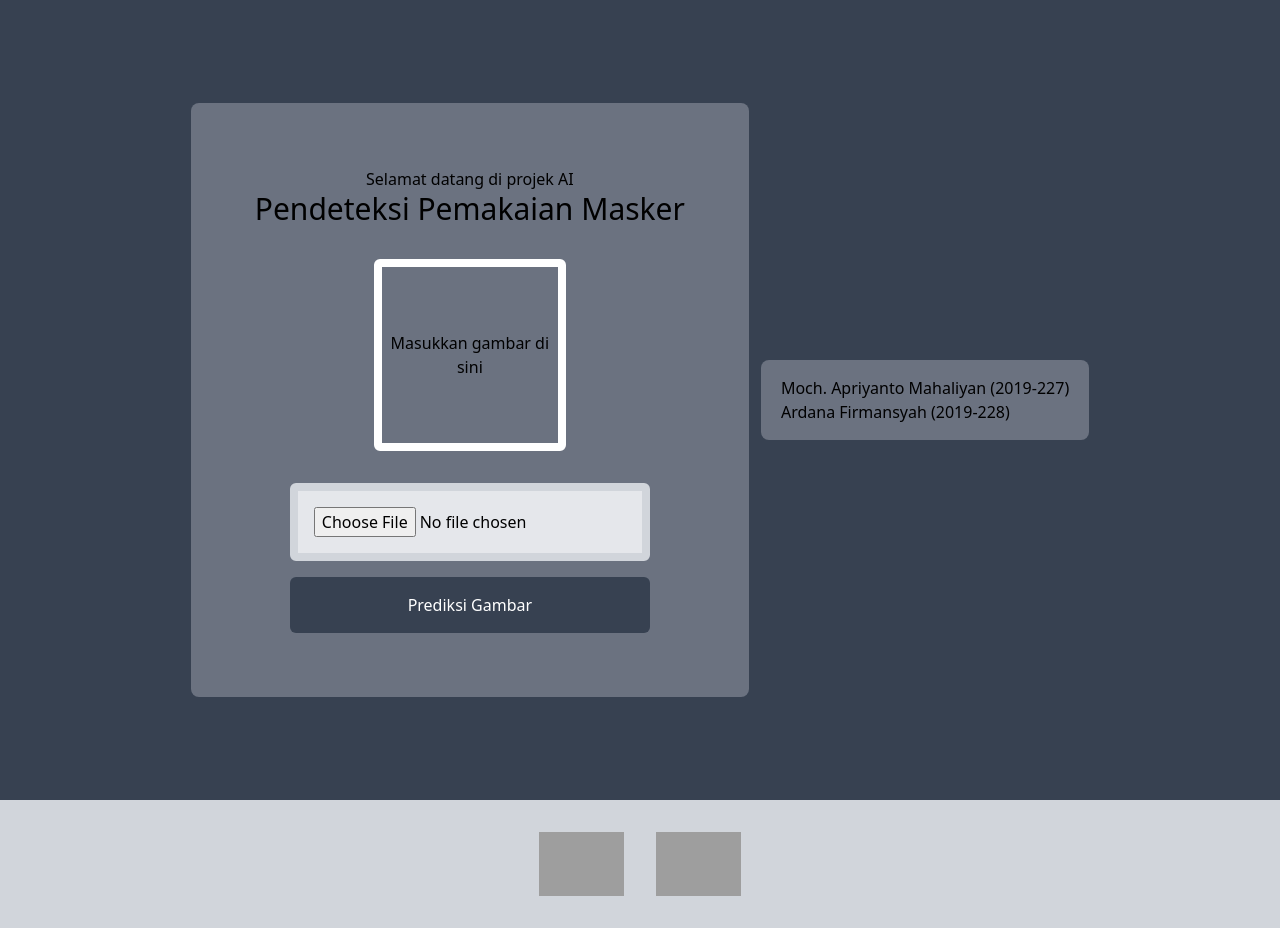
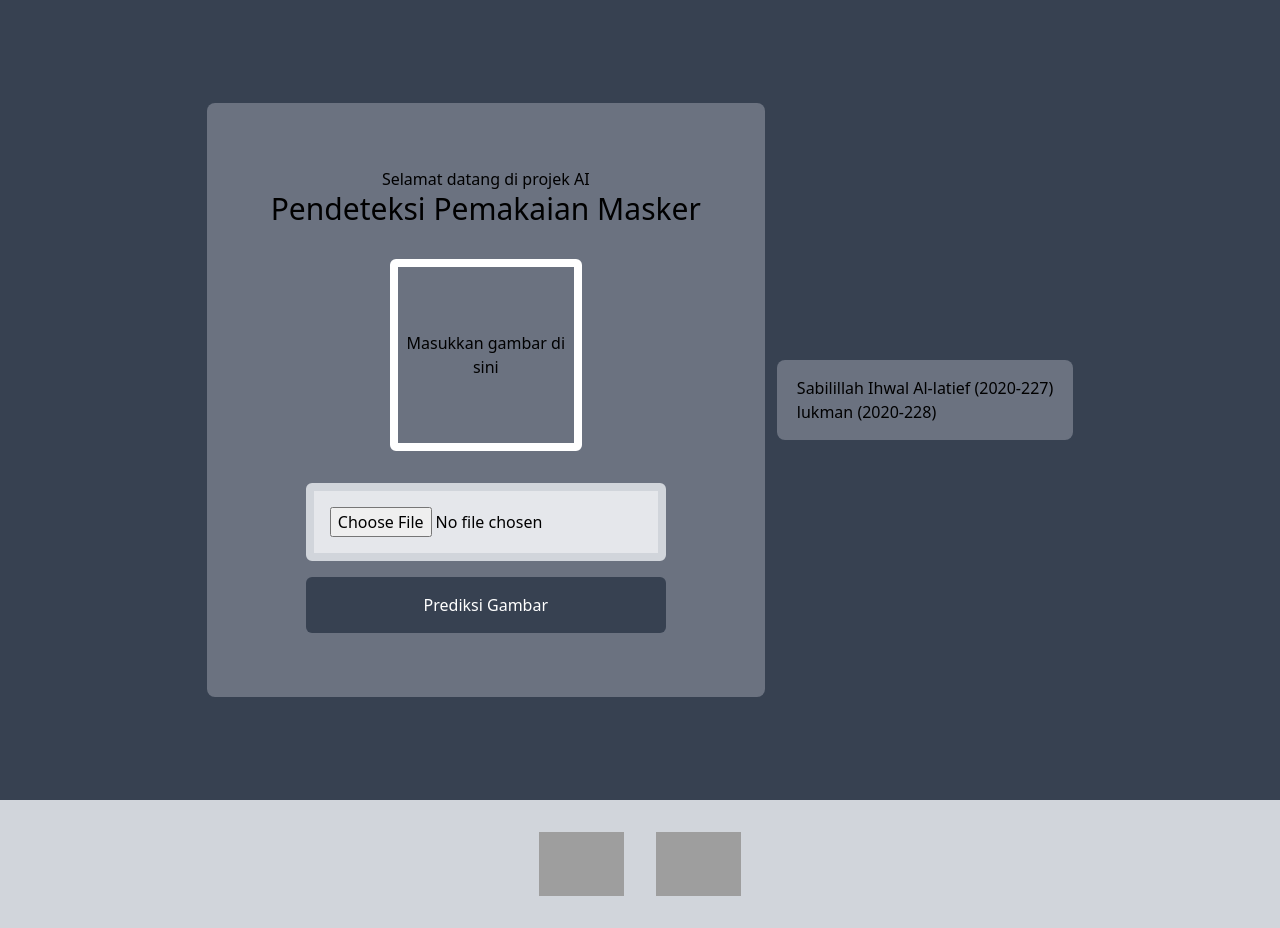
Before and after one commit to liyan-227/AI-Mask-detected, a Flask app: page / in a window 1280 px wide. Run offline with Flask 2, Linux system fonts and the light colour scheme; grey boxes are pictures that could not be loaded.

Commit message:
Update index.html

```diff
--- a/templates/index.html
+++ b/templates/index.html
@@ -108,8 +108,8 @@
                     rounded-lg
                 "
             >
-                <h1 class="text-3cl text-bold">Moch. Apriyanto Mahaliyan (2019-227)</h1>
-                <h1 class="text-3cl text-bold">Ardana Firmansyah (2019-228)</h1>
+                <h1 class="text-3cl text-bold">Sabilillah Ihwal Al-latief (2020-227)</h1>
+                <h1 class="text-3cl text-bold">lukman (2020-228)</h1>
 
             </div>
         </section>
```
